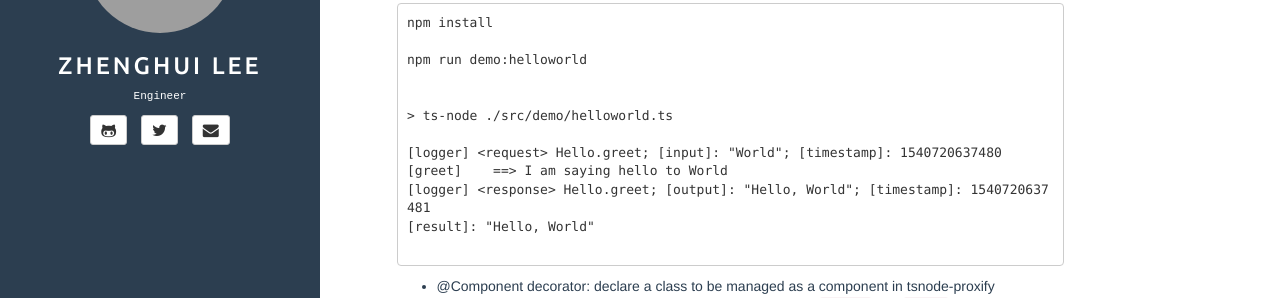
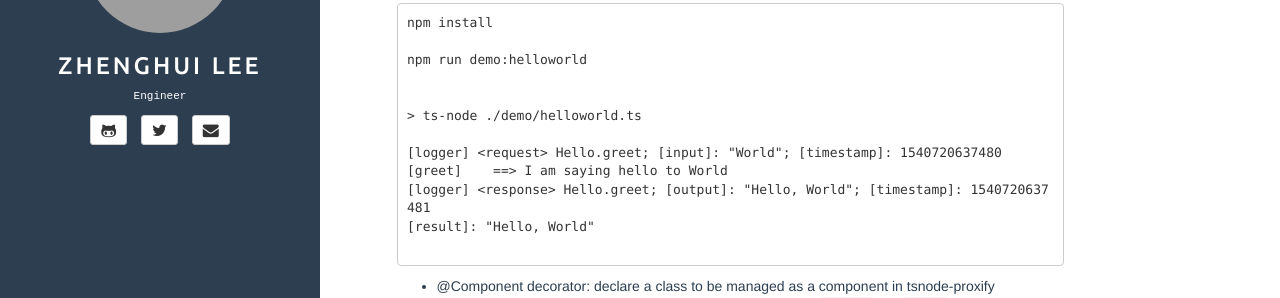
Before and after one commit to leezhenghui/leezhenghui.github.io, a Jekyll site: the page built from _posts/2018-08-08-tsnode-proxify.md, in a window 1280 px wide and 900 px high, scrolled down 3978 px. Shown: the part 245-543 px from the top of the window. Built offline with Jekyll 4.4.1, drawn with Linux system fonts in a browser that asks for light colours; comment, search, counter and statistics services are not loaded; some of the changed lines change nothing that is shown; some of the changed text lies outside the part shown; grey boxes are pictures that could not be loaded.

Commit message:
auto udpate by doc builder

```diff
--- a/_posts/2018-08-08-tsnode-proxify.md
+++ b/_posts/2018-08-08-tsnode-proxify.md
@@ -99,7 +99,7 @@
 @Interceptor({
   "interactionStyle": InteractionStyleType.SYNC
 })
-  class NoopInterceptor extends interceptor.Interceptor{
+  class NoopInterceptor extends AbstractInterceptor{
   constructor(config: any) {
   	super(config);
   }
@@ -148,7 +148,7 @@
 
 - Run the helloworld sample
 
-[HelloWord sample](https://github.com/leezhenghui/tsnode-proxify/tree/master/src/demo/helloworld.ts) just contains a simple typescript source file, which includes an simple interceptor as well as a sample class. Briefly the sample looks like below:
+[HelloWord sample](https://github.com/leezhenghui/tsnode-proxify/tree/master/demo/helloworld.ts) just contains a simple typescript source file, which includes an simple interceptor as well as a sample class. Briefly the sample looks like below:
 
 Hello class:
 
@@ -187,7 +187,7 @@
 npm run demo:helloworld
 
 
-> ts-node ./src/demo/helloworld.ts
+> ts-node ./demo/helloworld.ts
 
 [logger] <request> Hello.greet; [input]: "World"; [timestamp]: 1540720637480
 [greet]    ==> I am saying hello to World
@@ -201,7 +201,7 @@
 
 > ![Note]({{ site.url }}/assets/ico/note.png)
 >
-> Notable, to keep the helloword sample as simple as possible, I don't introduce some other decorators in that sample. If you want to try @Completion and callback invocation, you can refer to [stock](https://github.com/leezhenghui/tsnode-proxify/tree/master/src/demo/stock.ts) sample. For more advanced usages, please refer to integration unit test cases.
+> Notable, to keep the helloword sample as simple as possible, I don't introduce some other decorators in that sample. If you want to try @Completion and callback invocation, you can refer to [stock](https://github.com/leezhenghui/tsnode-proxify/tree/master/demo/stock.ts) sample. For more advanced usages, please refer to integration unit test cases.
 
 ### Run Unit Tests
 
```
